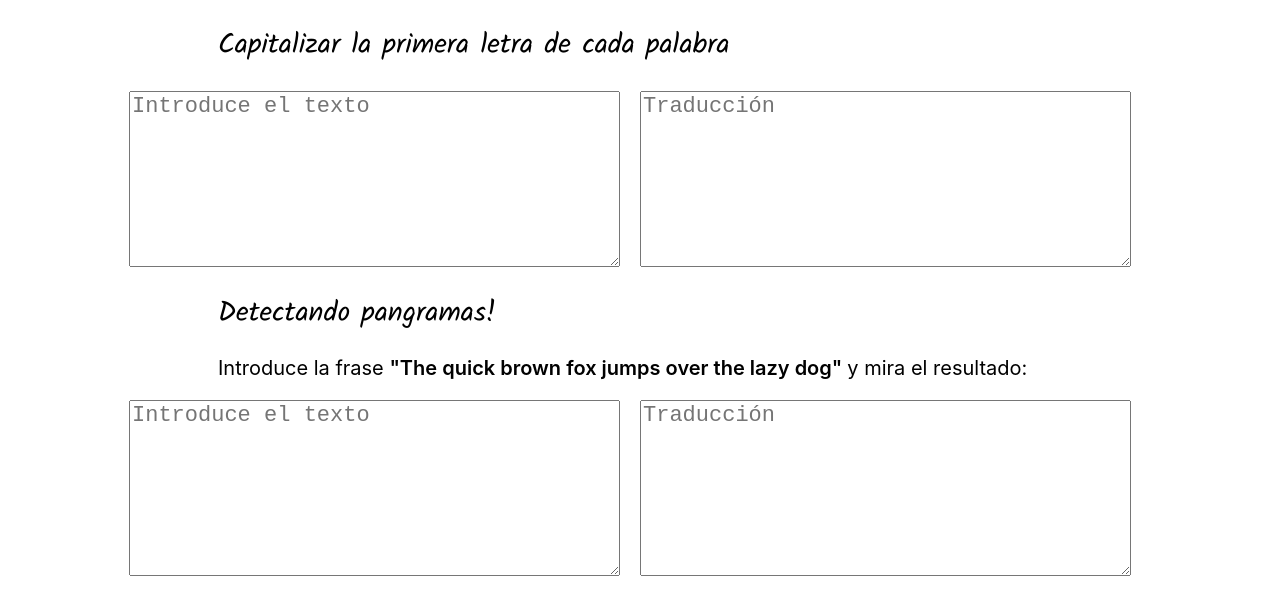
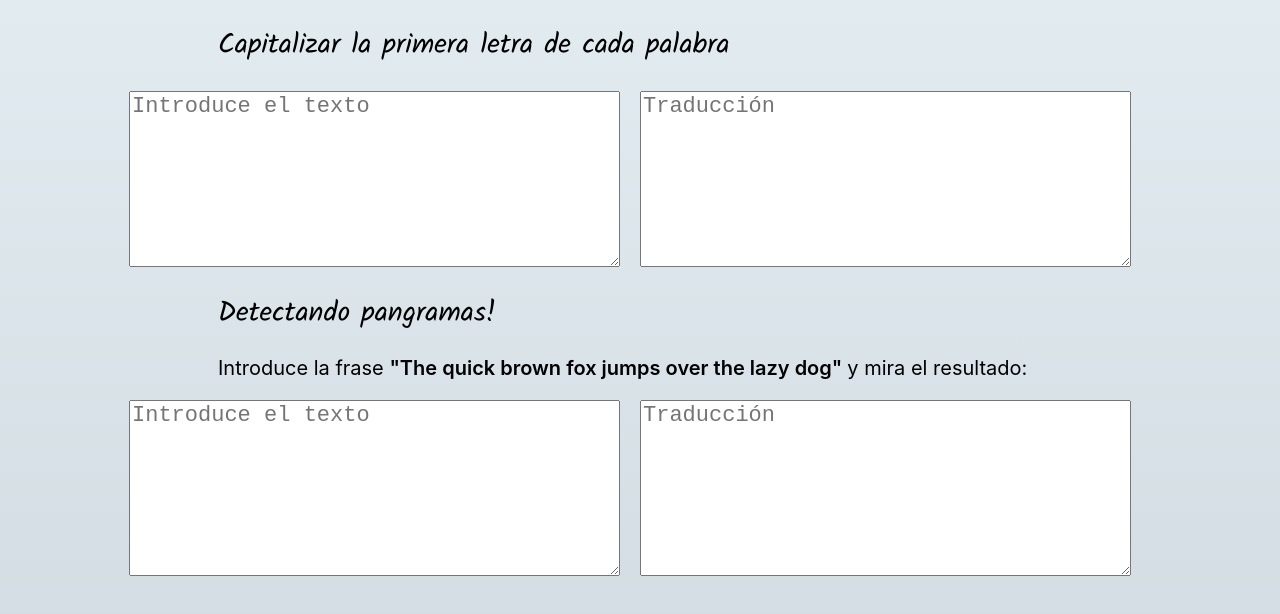
Before and after one commit to nataliamateo/Katas, a React (Create React App) app: page / in a window 1280 px wide. Shown: the top 614 px of the page. Built offline with nearby package versions, Linux system fonts and the light colour scheme.

Commit message:
Do body styles

```diff
--- a/src/index.scss
+++ b/src/index.scss
@@ -2,6 +2,8 @@ body {
   margin: 0;
   font-family: -apple-system, BlinkMacSystemFont, 'Segoe UI', 'Roboto', 'Oxygen', 'Ubuntu', 'Cantarell', 'Fira Sans', 'Droid Sans', 'Helvetica Neue', sans-serif;
   box-sizing: border-box;
+  background-image: linear-gradient(to top, #cfd9df 0%, #e2ebf0 100%);
+  height: 100vh;
 }
 
 code {
```
